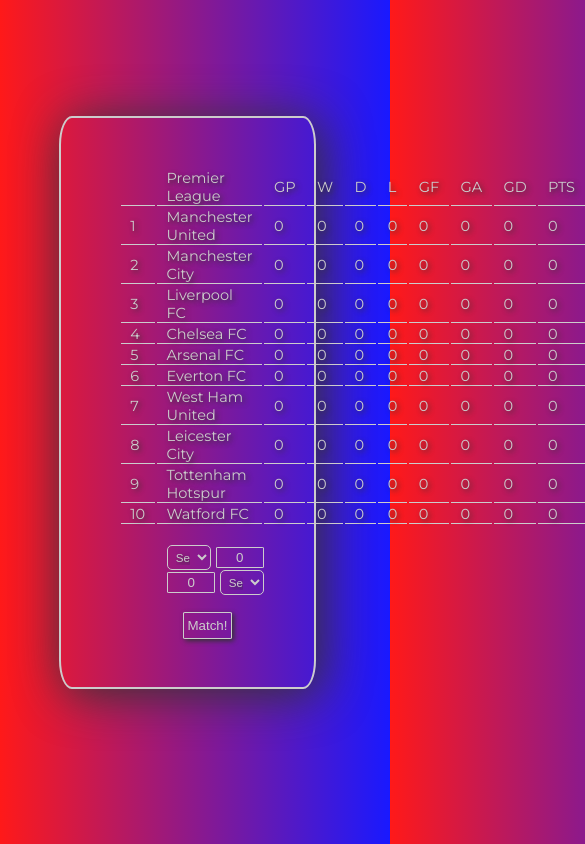
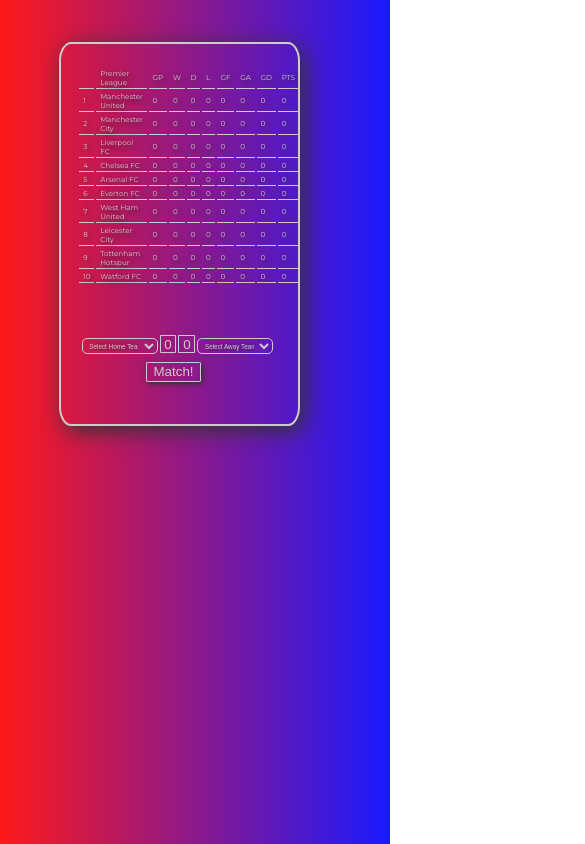
Before and after one commit to ewa1do/football-app, a website: page index.html in a window 390 px wide. Shown: the whole page, 585 px wide, since content can reach past the window. Drawn offline with Linux system fonts and the light colour scheme.

Commit message:
adding features on the media queries

```diff
--- a/css/queries.css
+++ b/css/queries.css
@@ -18,13 +18,77 @@
 }
 
 @media only screen and (max-width: 960px) {
-    .main-container { padding-left: 6rem; }
+    html { font-size: 55.5%; }
+    .main-container { padding-left: 6rem; width: 62%; }
+
+    .select-teams { padding-left: 3rem; }
+
+    .buttons { margin-left: 30%; }
 }
-/*
-breakpoints
-1240
-1200
-1024
-992
-768
-640 */
+
+@media only screen and (max-width: 900px) {
+    html { font-size: 50.5%; }
+
+    .main-container { margin-top: 25rem; }
+}
+
+@media only screen and (max-width: 840px) {
+    html { font-size: 48.5%; }
+}
+
+@media only screen and (max-width: 800px) {
+    html { font-size: 45.5%; }
+}
+
+@media only screen and (max-width: 768px) {
+    .main-container { margin: 10rem 0 0 15%; padding: 5rem 0 10rem 4rem; }
+    table tr td { padding: 1px .9rem; font-size: 1.7rem; }
+    .select-teams { margin-top: 12rem; padding-left: 1rem; }
+    .select-teams > select { padding: 0.8rem; }
+    #team-local, #team-visitor { font-size: 1.5rem; width: 35%; }
+    .buttons { margin-left: 33%; }
+}
+
+@media only screen and (max-width: 730px) {
+    html { font-size: 43.5%; }
+}
+
+@media only screen and (max-width: 700px) {
+    html { font-size: 41.5%; }
+}
+
+@media only screen and (max-width: 680px) {
+    html { font-size: 40.5%; }
+}
+
+@media only screen and (max-width: 660px) {
+    html { font-size: 38.5%; }
+}
+
+@media only screen and (max-width: 620px) {
+    html { font-size: 36.5%; }
+}
+
+@media only screen and (max-width: 600px) {
+    html { font-size: 34.5%; }
+    .select-teams > select { padding: 0.6rem; }
+    .select-teams > input { width: 4rem; padding: .1rem 0; }
+    .buttons { margin-left: 31%; }
+    #btn-play { padding: .3rem .1rem; }
+}
+
+@media only screen and (max-width: 560px) {
+    html { font-size: 32.5%; }
+}
+
+@media only screen and (max-width: 520px) {
+    html { font-size: 30.5%; }
+}
+
+@media only screen and (max-width: 500px) {
+    html { font-size: 29.5%; }
+}
+
+@media only screen and (max-width: 450px) {
+    html { font-size: 26.5%; }
+}
```
